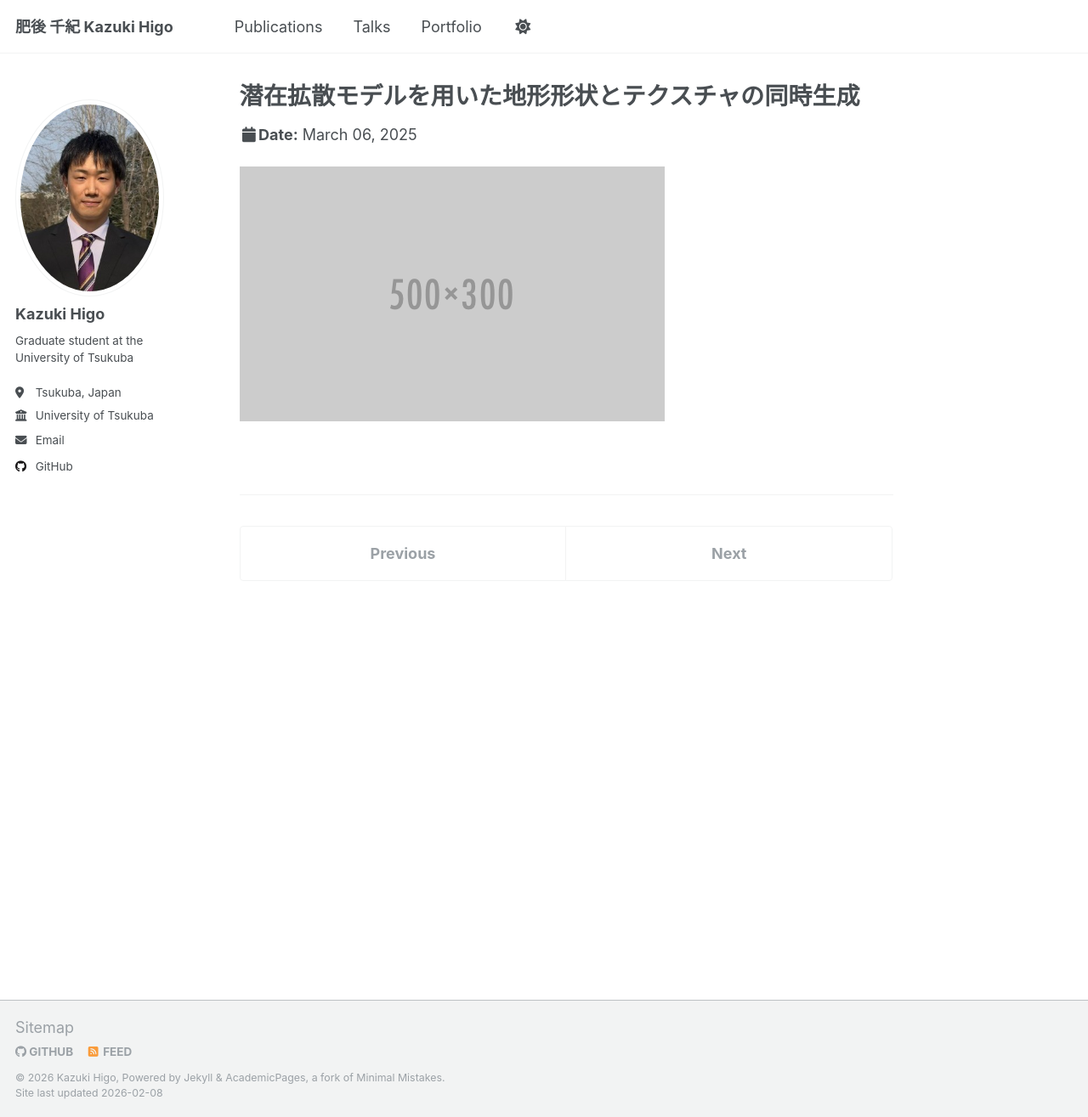
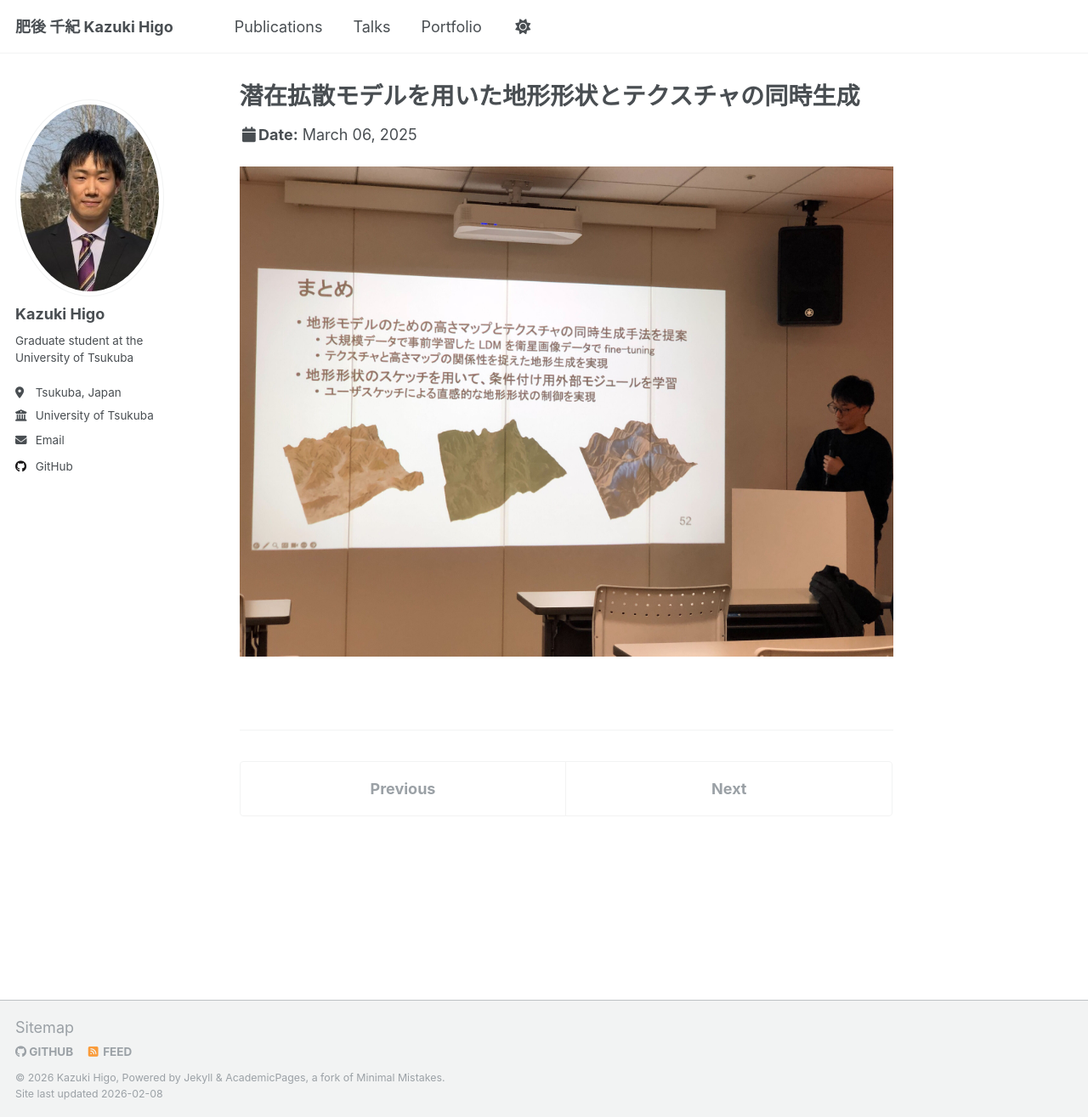
Before and after one commit to millennium-nova/millennium-nova.github.io, a Jekyll site: the page built from _talks/CGVI-2025-03-oral.md, in a window 1280 px wide and 1315 px high. Shown: the whole window at 85% size. Built offline with Jekyll 4.4.1, drawn with Linux system fonts in a browser that asks for light colours.

Commit message:
口頭発表のMarkdownファイルを更新し、画像のパスを修正して新しい画像を追加

```diff
--- a/_talks/CGVI-2025-03-oral.md
+++ b/_talks/CGVI-2025-03-oral.md
@@ -9,4 +9,4 @@ date: 2025-03-06
 location: "株式会社エクサウィザーズ 〒108-0023 東京都港区芝浦4丁目2−8 住友不動産三田ファーストビル5階"
 ---
 
-![CGVI-2025-03 口頭発表の様子](../../images/500x300.png)
+![CGVI-2025-03 口頭発表の様子](../../images/talks/CGVI_2025_03.jpg)
```
Also changed, not shown: _talks/CGI-2025-oral.md (+1 -1 lines), images/talks/CGI_2025.jpg (added), images/talks/CGVI_2025_03.jpg (added).
